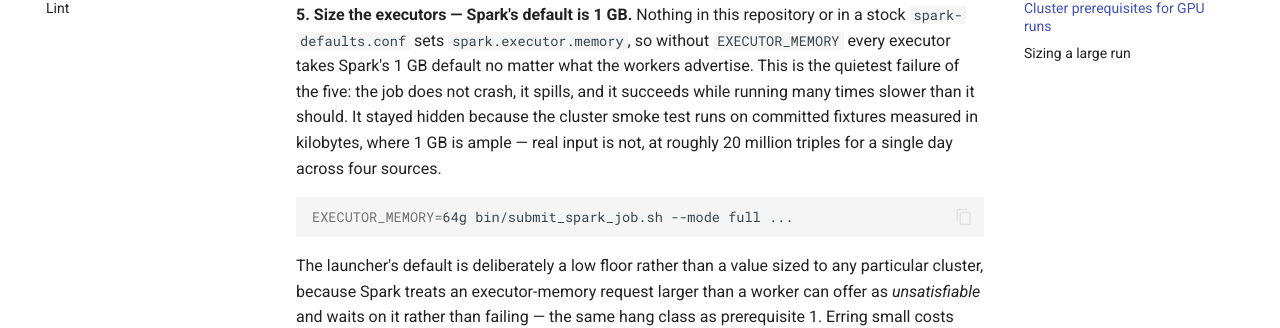
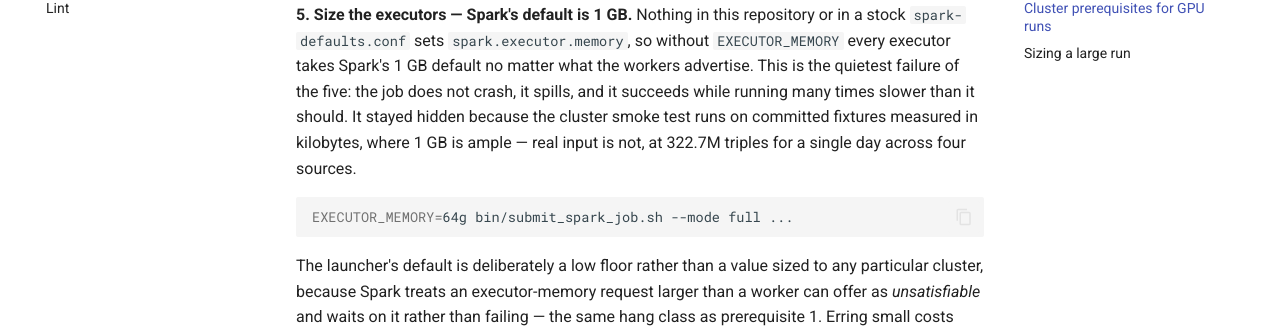
Before and after one commit to jeff1evesque/pyg-knowledge-graph-builder, an MkDocs documentation site: the page built from documentation/operations/running-a-job.md, in a window 1280 px wide and 900 px high, scrolled down 11121 px. Shown: the part 229-557 px from the top of the window. Built offline with MkDocs 1.6.1 and Material for MkDocs 9.7.7, drawn with Linux system fonts in a browser that asks for light colours; comment, search, counter and statistics services are not loaded.

Commit message:
#396: running-a-job.md, real input is a 322.7M day, not the 20M of a shorter run

````diff
--- a/documentation/operations/running-a-job.md
+++ b/documentation/operations/running-a-job.md
@@ -383,8 +383,8 @@
 workers advertise. This is the quietest failure of the five: the job does not
 crash, it spills, and it succeeds while running many times slower than it should.
 It stayed hidden because the cluster smoke test runs on committed fixtures
-measured in kilobytes, where 1 GB is ample — real input is not, at roughly 20
-million triples for a single day across four sources.
+measured in kilobytes, where 1 GB is ample — real input is not, at 322.7M
+triples for a single day across four sources.
 
 ```bash
 EXECUTOR_MEMORY=64g bin/submit_spark_job.sh --mode full ...
````
